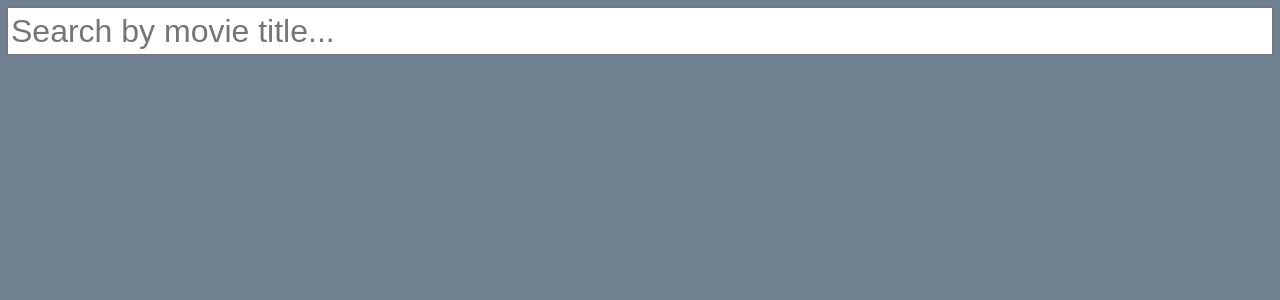
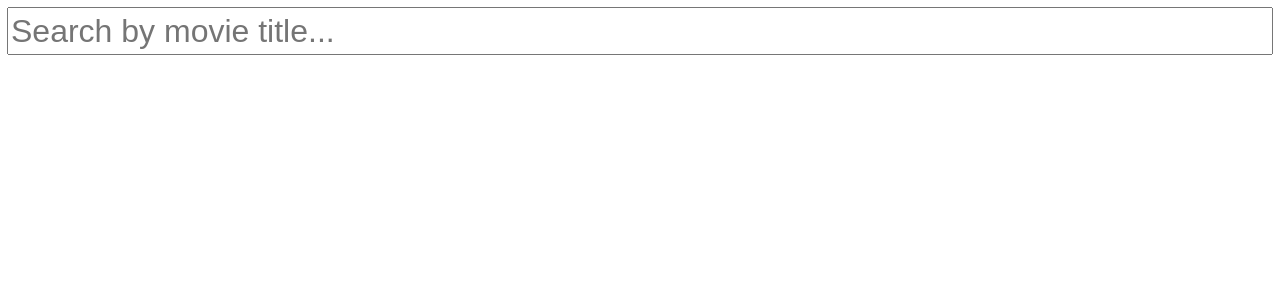
Before and after one commit to damianpoole/TmdSearchWebComponent, a React (Create React App) app: page / in a window 1280 px wide. Shown: the top 300 px of the page. Built offline with nearby package versions, Linux system fonts and the light colour scheme.

Commit message:
CHANGE: Update body background color

```diff
--- a/src/index.scss
+++ b/src/index.scss
@@ -6,5 +6,5 @@ body {
     sans-serif;
   -webkit-font-smoothing: antialiased;
   -moz-osx-font-smoothing: grayscale;
-  background: slategray;
+  background: white;
 }
```
